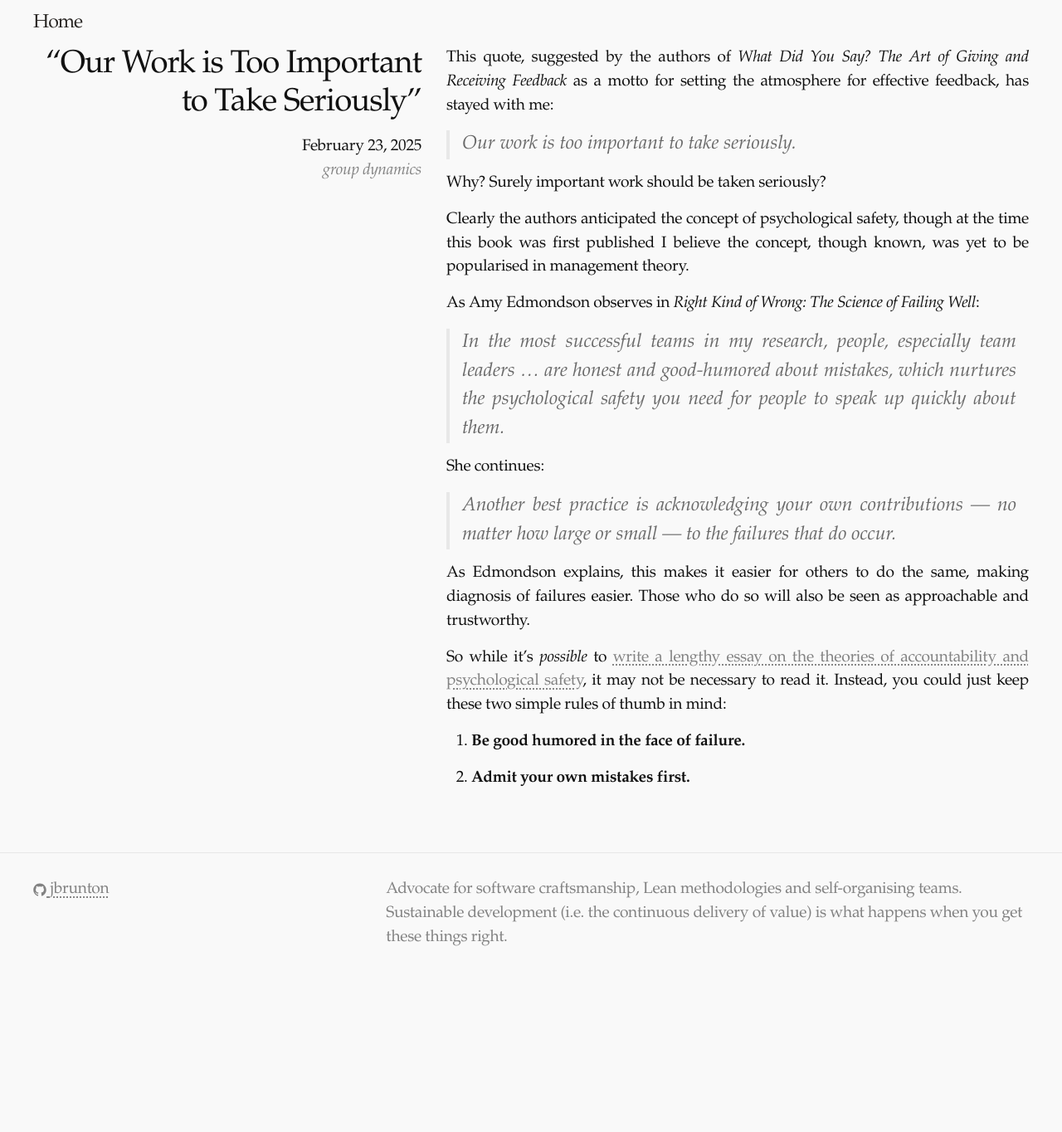
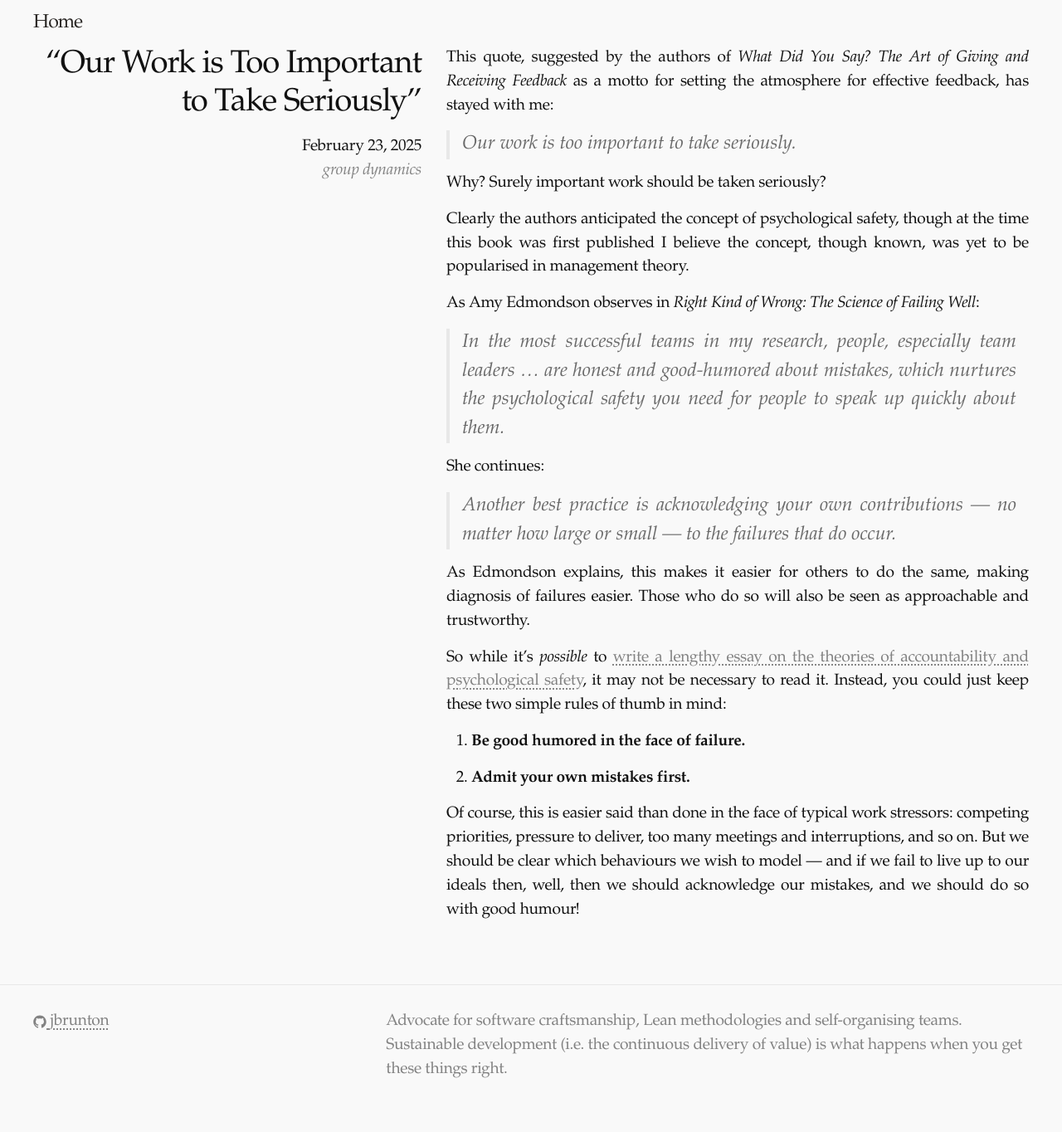
Before and after one commit to jbrunton/jbrunton.com, a Jekyll site: the page built from _posts/2025-02-23-our-work-is-too-important-to-take-seriously.md, in a window 1280 px wide. Shown: the whole page at 83% size. Built offline with Jekyll 4.4.1, drawn with Linux system fonts in a browser that asks for light colours; some web fonts are replaced; before the commit the page ends 1205 px from its top, so only the background shows below that.

Commit message:
Update 2025-02-23-our-work-is-too-important-to-take-seriously.md

```diff
--- a/_posts/2025-02-23-our-work-is-too-important-to-take-seriously.md
+++ b/_posts/2025-02-23-our-work-is-too-important-to-take-seriously.md
@@ -28,3 +28,5 @@ So while it's _possible_ to [write a lengthy essay on the theories of accountabi
 
 1. **Be good humored in the face of failure.**
 2. **Admit your own mistakes first.**
+
+Of course, this is easier said than done in the face of typical work stressors: competing priorities, pressure to deliver, too many meetings and interruptions, and so on. But we should be clear which  behaviours we wish to model &mdash; and if we fail to live up to our ideals then, well, then we should acknowledge our mistakes, and we should do so with good humour!
```
